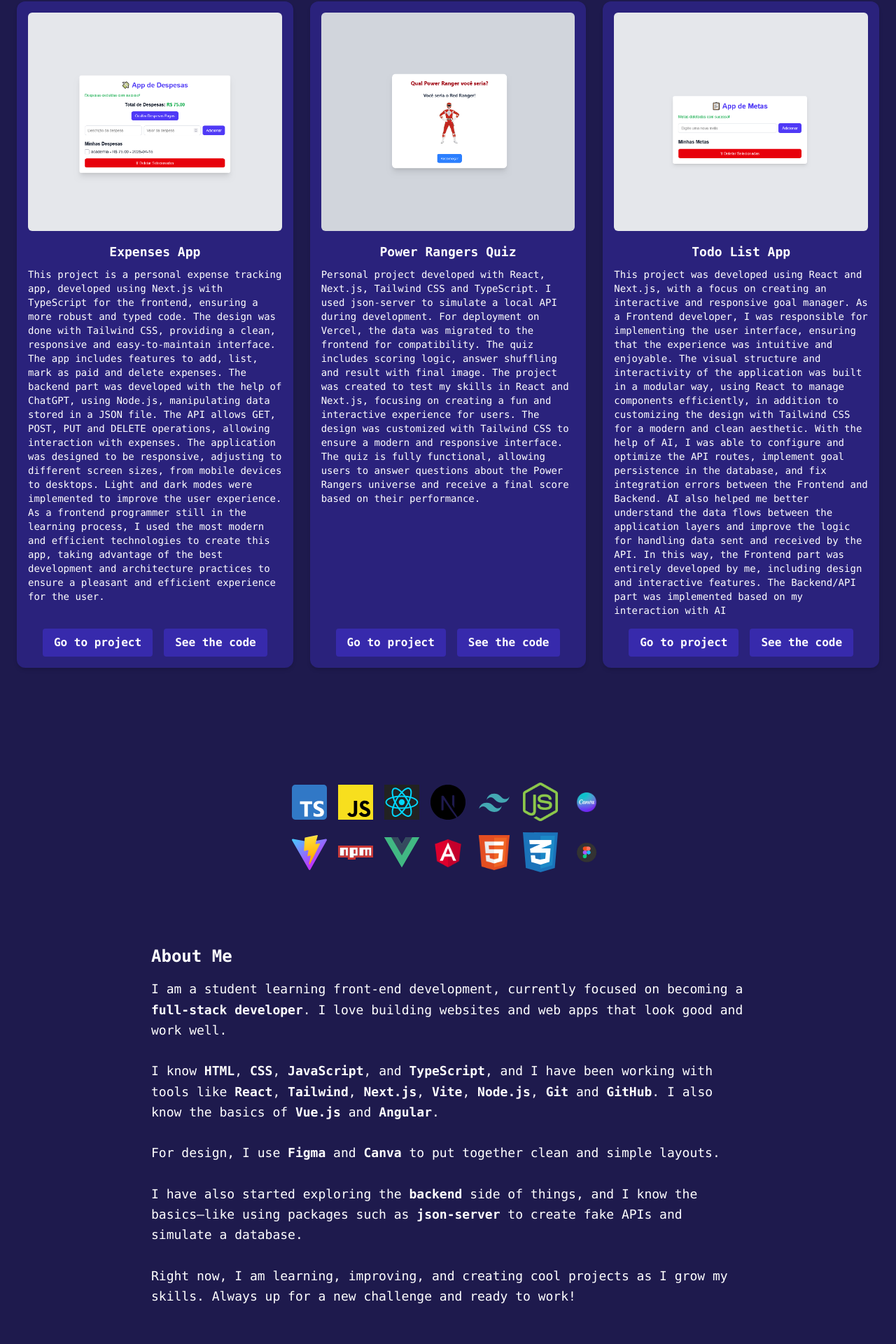
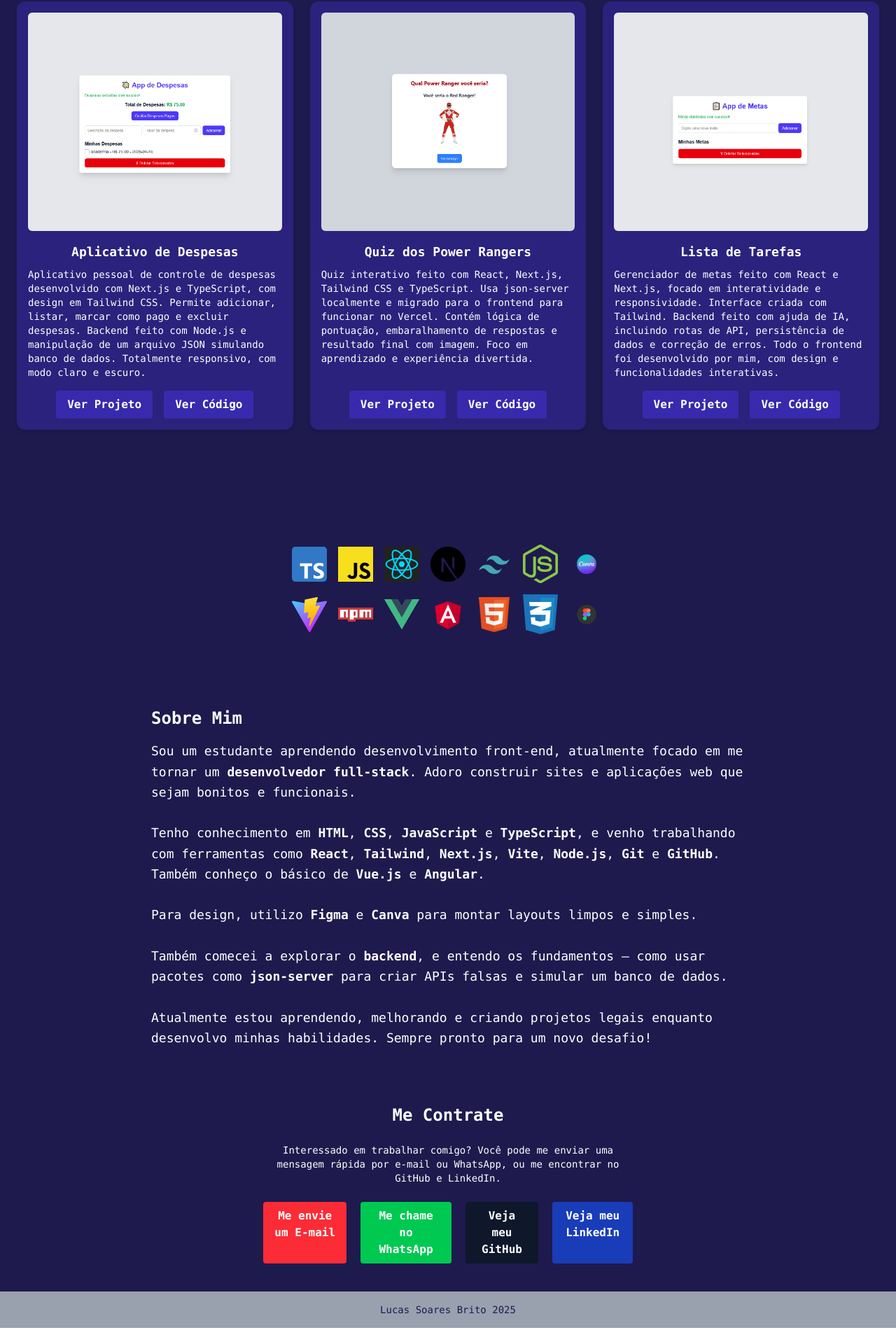
Before and after one commit to Devlusket/lucas-soares-portfolio, a Next.js app: page / in a window 1280 px wide. Shown: the part 821-2741 px from the top of the page at 70% size. After the commit the page ends 2718 px from the top, so only its background shows below. Built offline with nearby package versions, Linux system fonts and the light colour scheme.

Commit message:
atualizado para portugues

```diff
--- a/src/components/About.tsx
+++ b/src/components/About.tsx
@@ -1,13 +1,29 @@
+// export default function About() {
+//   return (
+//     <section className="px-6 py-10 max-w-4xl mx-auto">
+//       <h2 className="text-xl sm:text-2xl font-bold mb-4">About Me</h2>
+//       <p className="text-lg leading-relaxed text-white">
+//         I am a student learning front-end development, currently focused on becoming a <strong>full-stack developer</strong>. I love building websites and web apps that look good and work well.<br /><br />
+//         I know <strong>HTML</strong>, <strong>CSS</strong>, <strong>JavaScript</strong>, and <strong>TypeScript</strong>, and I have been working with tools like <strong>React</strong>, <strong>Tailwind</strong>, <strong>Next.js</strong>, <strong>Vite</strong>, <strong>Node.js</strong>, <strong>Git</strong> and <strong>GitHub</strong>. I also know the basics of <strong>Vue.js</strong> and <strong>Angular</strong>.<br /><br />
+//         For design, I use <strong>Figma</strong> and <strong>Canva</strong> to put together clean and simple layouts.<br /><br />
+//         I have also started exploring the <strong>backend</strong> side of things, and I know the basics—like using packages such as <strong>json-server</strong> to create fake APIs and simulate a database.<br /><br />
+//         Right now, I am learning, improving, and creating cool projects as I grow my skills. Always up for a new challenge and ready to work!
+//       </p>
+//     </section>
+//   );
+// }
+
+
 export default function About() {
   return (
     <section className="px-6 py-10 max-w-4xl mx-auto">
-      <h2 className="text-xl sm:text-2xl font-bold mb-4">About Me</h2>
+      <h2 className="text-xl sm:text-2xl font-bold mb-4">Sobre Mim</h2>
       <p className="text-lg leading-relaxed text-white">
-        I am a student learning front-end development, currently focused on becoming a <strong>full-stack developer</strong>. I love building websites and web apps that look good and work well.<br /><br />
-        I know <strong>HTML</strong>, <strong>CSS</strong>, <strong>JavaScript</strong>, and <strong>TypeScript</strong>, and I have been working with tools like <strong>React</strong>, <strong>Tailwind</strong>, <strong>Next.js</strong>, <strong>Vite</strong>, <strong>Node.js</strong>, <strong>Git</strong> and <strong>GitHub</strong>. I also know the basics of <strong>Vue.js</strong> and <strong>Angular</strong>.<br /><br />
-        For design, I use <strong>Figma</strong> and <strong>Canva</strong> to put together clean and simple layouts.<br /><br />
-        I have also started exploring the <strong>backend</strong> side of things, and I know the basics—like using packages such as <strong>json-server</strong> to create fake APIs and simulate a database.<br /><br />
-        Right now, I am learning, improving, and creating cool projects as I grow my skills. Always up for a new challenge and ready to work!
+        Sou um estudante aprendendo desenvolvimento front-end, atualmente focado em me tornar um <strong>desenvolvedor full-stack</strong>. Adoro construir sites e aplicações web que sejam bonitos e funcionais.<br /><br />
+        Tenho conhecimento em <strong>HTML</strong>, <strong>CSS</strong>, <strong>JavaScript</strong> e <strong>TypeScript</strong>, e venho trabalhando com ferramentas como <strong>React</strong>, <strong>Tailwind</strong>, <strong>Next.js</strong>, <strong>Vite</strong>, <strong>Node.js</strong>, <strong>Git</strong> e <strong>GitHub</strong>. Também conheço o básico de <strong>Vue.js</strong> e <strong>Angular</strong>.<br /><br />
+        Para design, utilizo <strong>Figma</strong> e <strong>Canva</strong> para montar layouts limpos e simples.<br /><br />
+        Também comecei a explorar o <strong>backend</strong>, e entendo os fundamentos — como usar pacotes como <strong>json-server</strong> para criar APIs falsas e simular um banco de dados.<br /><br />
+        Atualmente estou aprendendo, melhorando e criando projetos legais enquanto desenvolvo minhas habilidades. Sempre pronto para um novo desafio!
       </p>
     </section>
   );
--- a/src/components/HireMe.tsx
+++ b/src/components/HireMe.tsx
@@ -1,25 +1,69 @@
-// app/components/HireMe.tsx
+// // app/components/HireMe.tsx
+// export default function HireMe() {
+//   return (
+//     <section id="hireme" className="px-6 py-10 max-w-xl mx-auto text-center">
+//       <h2 className="text-xl sm:text-2xl font-bold mb-6">Hire Me</h2>
+//       <p className="mb-6 text-sm">
+//         Interested in working together? You can send me a quick message by email or WhatsApp, or find me on GitHub and LinkedIn.
+//       </p>
+//       <div className="flex flex-col sm:flex-row gap-5 justify-center">
+//         <a
+//           href="mailto:lucasoaresdev@hotmail.com"
+//           className="bg-red-500 text-white px-4 py-2 rounded font-bold hover:bg-red-600"
+//         >
+//           Send me an Email
+//         </a>
+//         <a
+//           href="https://wa.me/5533984051527" // ex: 55 + DDD + número
+//           target="_blank"
+//           rel="noopener noreferrer"
+//           className="bg-green-500 text-white px-4 py-2 rounded font-bold hover:bg-green-600"
+//         >
+//           Message on WhatsApp
+//         </a>
+//         <a
+//           href="https://github.com/Devlusket"
+//           target="_blank"
+//           rel="noopener noreferrer"
+//           className="bg-slate-900 text-white px-4 py-2 rounded font-bold hover:bg-slate-700"
+//         >
+//          Find me on GitHub
+//         </a>
+//         <a
+//           href="https://www.linkedin.com/in/devlusket/"
+//           target="_blank"
+//           rel="noopener noreferrer"
+//           className="bg-blue-800 text-white px-4 py-2 rounded font-bold hover:bg-blue-600"
+//         >
+//          Here is my LinkedIn
+//         </a>
+//       </div>
+//     </section>
+//   );
+// }
+
+
 export default function HireMe() {
   return (
     <section id="hireme" className="px-6 py-10 max-w-xl mx-auto text-center">
-      <h2 className="text-xl sm:text-2xl font-bold mb-6">Hire Me</h2>
+      <h2 className="text-xl sm:text-2xl font-bold mb-6">Me Contrate</h2>
       <p className="mb-6 text-sm">
-        Interested in working together? You can send me a quick message by email or WhatsApp, or find me on GitHub and LinkedIn.
+        Interessado em trabalhar comigo? Você pode me enviar uma mensagem rápida por e-mail ou WhatsApp, ou me encontrar no GitHub e LinkedIn.
       </p>
       <div className="flex flex-col sm:flex-row gap-5 justify-center">
         <a
           href="mailto:lucasoaresdev@hotmail.com"
           className="bg-red-500 text-white px-4 py-2 rounded font-bold hover:bg-red-600"
         >
-          Send me an Email
+          Me envie um E-mail
         </a>
         <a
-          href="https://wa.me/5533984051527" // ex: 55 + DDD + número
+          href="https://wa.me/5533984051527"
           target="_blank"
           rel="noopener noreferrer"
           className="bg-green-500 text-white px-4 py-2 rounded font-bold hover:bg-green-600"
         >
-          Message on WhatsApp
+          Me chame no WhatsApp
         </a>
         <a
           href="https://github.com/Devlusket"
@@ -27,7 +71,7 @@ export default function HireMe() {
           rel="noopener noreferrer"
           className="bg-slate-900 text-white px-4 py-2 rounded font-bold hover:bg-slate-700"
         >
-         Find me on GitHub
+          Veja meu GitHub
         </a>
         <a
           href="https://www.linkedin.com/in/devlusket/"
@@ -35,7 +79,7 @@ export default function HireMe() {
           rel="noopener noreferrer"
           className="bg-blue-800 text-white px-4 py-2 rounded font-bold hover:bg-blue-600"
         >
-         Here is my LinkedIn
+          Veja meu LinkedIn
         </a>
       </div>
     </section>
--- a/src/components/Projects.tsx
+++ b/src/components/Projects.tsx
@@ -1,71 +1,146 @@
+// // export default function Projects() {
+// //   const projects = [1, 2, 3];
+
+// //   return (
+// //     <section id="projects" className="px-6 py-10 text-center">
+// //       <h2 className="text-xl sm:text-2xl font-bold mb-8 text-white">
+// //         Here are some of my most recent projects
+// //       </h2>
+// //       <div className="bg-gray-500 rounded-lg p-2 mb-4 justify-center">
+// //       <div className="grid grid-cols-1 md:grid-cols-3 gap-6">
+// //         {projects.map((project) => (
+// //           <div key={project} className="bg-header text-white p-4 rounded-xl">
+// //             <div className="bg-black h-72 rounded-md mb-4" />
+// //             <h3 className="text-lg font-bold mb-2">project {project}</h3>
+// //             <p className="text-base">
+// //               Lorem ipsum dolor sit amet, consectetur adipiscing elit. Praesent suscipit. Lorem ipsum dolor sit amet consectetur adipisicing elit. Debitis, inventore. Doloribus, adipisci ad? Doloribus corrupti reiciendis quis debitis, ducimus odio incidunt, doloremque eum cupiditate laborum nam iure eveniet inventore ut! Lorem ipsum dolor sit amet consectetur adipisicing elit. Sapiente laborum autem fugit architecto necessitatibus dolor reiciendis quo reprehenderit voluptatum impedit, unde accusamus, perferendis distinctio nobis alias voluptate quia optio eum.
+// //             </p>
+// //             <div className="flex flex-col sm:flex-row gap-4 justify-center pt-4">
+// //         <a
+// //           href="https://www.linkedin.com/in/devlusket/"
+// //           target="_blank"
+// //           rel="noopener noreferrer"
+// //           className="bg-indigo-800 text-white px-4 py-2 rounded font-bold hover:bg-indigo-700"
+// //         >
+// //          Go to project
+// //         </a>
+// //         <a
+// //           href="https://www.linkedin.com/in/devlusket/"
+// //           target="_blank"
+// //           rel="noopener noreferrer"
+// //           className="bg-indigo-800 text-white px-4 py-2 rounded font-bold hover:bg-indigo-700"
+// //         >
+// //          See the code
+// //         </a>
+// //             </div>
+// //           </div>
+// //         ))}
+// //       </div>
+// //       </div>
+// //     </section>
+// //   );
+// // }
+
 // export default function Projects() {
-//   const projects = [1, 2, 3];
+//   const projects = [
+//     {
+//       id: 1,
+//       title: "Expenses App",
+//       description:
+//         "This project is a personal expense tracking app, developed using Next.js with TypeScript for the frontend, ensuring a more robust and typed code. The design was done with Tailwind CSS, providing a clean, responsive and easy-to-maintain interface. The app includes features to add, list, mark as paid and delete expenses. The backend part was developed with the help of ChatGPT, using Node.js, manipulating data stored in a JSON file. The API allows GET, POST, PUT and DELETE operations, allowing interaction with expenses. The application was designed to be responsive, adjusting to different screen sizes, from mobile devices to desktops. Light and dark modes were implemented to improve the user experience. As a frontend programmer still in the learning process, I used the most modern and efficient technologies to create this app, taking advantage of the best development and architecture practices to ensure a pleasant and efficient experience for the user.",
+//       image: "/images/despesasv2.png",
+//       liveUrl: "https://expenses-app-project.vercel.app/",
+//       codeUrl: "https://github.com/Devlusket/expenses-project",
+//     },
+//     {
+//       id: 2,
+//       title: "Power Rangers Quiz",
+//       description:
+//         "Personal project developed with React, Next.js, Tailwind CSS and TypeScript. I used json-server to simulate a local API during development. For deployment on Vercel, the data was migrated to the frontend for compatibility. The quiz includes scoring logic, answer shuffling and result with final image. The project was created to test my skills in React and Next.js, focusing on creating a fun and interactive experience for users. The design was customized with Tailwind CSS to ensure a modern and responsive interface. The quiz is fully functional, allowing users to answer questions about the Power Rangers universe and receive a final score based on their performance. ",
+//       image: "/images/powerrangers.png",
+//       liveUrl: "https://powerrangersquiz.vercel.app/",
+//       codeUrl: "https://github.com/Devlusket/pr-quiz-ts-next-project",
+//     },
+//     {
+//       id: 3,
+//       title: "Todo List App",
+//       description:
+//         "This project was developed using React and Next.js, with a focus on creating an interactive and responsive goal manager. As a Frontend developer, I was responsible for implementing the user interface, ensuring that the experience was intuitive and enjoyable. The visual structure and interactivity of the application was built in a modular way, using React to manage components efficiently, in addition to customizing the design with Tailwind CSS for a modern and clean aesthetic. With the help of AI, I was able to configure and optimize the API routes, implement goal persistence in the database, and fix integration errors between the Frontend and Backend. AI also helped me better understand the data flows between the application layers and improve the logic for handling data sent and received by the API. In this way, the Frontend part was entirely developed by me, including design and interactive features. The Backend/API part was implemented based on my interaction with AI",
+//       image: "/images/metas.png",
+//       liveUrl: "https://todo-list-two-pi-38.vercel.app/",
+//       codeUrl: "https://github.com/Devlusket/todo-list-v3-project",
+//     },
+//   ];
 
 //   return (
-//     <section id="projects" className="px-6 py-10 text-center">
+//     <section id="projects" className="px-6 py-25 text-center">
 //       <h2 className="text-xl sm:text-2xl font-bold mb-8 text-white">
 //         Here are some of my most recent projects
 //       </h2>
-//       <div className="bg-gray-500 rounded-lg p-2 mb-4 justify-center">
 //       <div className="grid grid-cols-1 md:grid-cols-3 gap-6">
 //         {projects.map((project) => (
-//           <div key={project} className="bg-header text-white p-4 rounded-xl">
-//             <div className="bg-black h-72 rounded-md mb-4" />
-//             <h3 className="text-lg font-bold mb-2">project {project}</h3>
-//             <p className="text-base">
-//               Lorem ipsum dolor sit amet, consectetur adipiscing elit. Praesent suscipit. Lorem ipsum dolor sit amet consectetur adipisicing elit. Debitis, inventore. Doloribus, adipisci ad? Doloribus corrupti reiciendis quis debitis, ducimus odio incidunt, doloremque eum cupiditate laborum nam iure eveniet inventore ut! Lorem ipsum dolor sit amet consectetur adipisicing elit. Sapiente laborum autem fugit architecto necessitatibus dolor reiciendis quo reprehenderit voluptatum impedit, unde accusamus, perferendis distinctio nobis alias voluptate quia optio eum.
-//             </p>
-//             <div className="flex flex-col sm:flex-row gap-4 justify-center pt-4">
-//         <a
-//           href="https://www.linkedin.com/in/devlusket/"
-//           target="_blank"
-//           rel="noopener noreferrer"
-//           className="bg-indigo-800 text-white px-4 py-2 rounded font-bold hover:bg-indigo-700"
-//         >
-//          Go to project
-//         </a>
-//         <a
-//           href="https://www.linkedin.com/in/devlusket/"
-//           target="_blank"
-//           rel="noopener noreferrer"
-//           className="bg-indigo-800 text-white px-4 py-2 rounded font-bold hover:bg-indigo-700"
-//         >
-//          See the code
-//         </a>
+//           <div
+//             key={project.id}
+//             className=" bg-indigo-800/50 text-white p-4 rounded-xl shadow-md flex flex-col"
+//           >
+//             <img
+//               src={project.image}
+//               alt={project.title}
+//               className="h-78 object-cover rounded-md mb-4"
+//             />
+//             <h3 className="text-lg font-bold mb-2">{project.title}</h3>
+//             <p className="text-sm text-left">{project.description}</p>
+//             <div className="flex flex-col sm:flex-row gap-4 justify-center pt-4 mt-auto">
+//               <a
+//                 href={project.liveUrl}
+//                 target="_blank"
+//                 rel="noopener noreferrer"
+//                 className="bg-indigo-800 text-white px-4 py-2 rounded font-bold hover:bg-indigo-700"
+//               >
+//                 Go to project
+//               </a>
+//               <a
+//                 href={project.codeUrl}
+//                 target="_blank"
+//                 rel="noopener noreferrer"
+//                 className="bg-indigo-800 text-white px-4 py-2 rounded font-bold hover:bg-indigo-700"
+//               >
+//                 See the code
+//               </a>
 //             </div>
 //           </div>
 //         ))}
-//       </div>
 //       </div>
 //     </section>
 //   );
 // }
 
+
 export default function Projects() {
   const projects = [
     {
       id: 1,
-      title: "Expenses App",
+      title: "Aplicativo de Despesas",
       description:
-        "This project is a personal expense tracking app, developed using Next.js with TypeScript for the frontend, ensuring a more robust and typed code. The design was done with Tailwind CSS, providing a clean, responsive and easy-to-maintain interface. The app includes features to add, list, mark as paid and delete expenses. The backend part was developed with the help of ChatGPT, using Node.js, manipulating data stored in a JSON file. The API allows GET, POST, PUT and DELETE operations, allowing interaction with expenses. The application was designed to be responsive, adjusting to different screen sizes, from mobile devices to desktops. Light and dark modes were implemented to improve the user experience. As a frontend programmer still in the learning process, I used the most modern and efficient technologies to create this app, taking advantage of the best development and architecture practices to ensure a pleasant and efficient experience for the user.",
+        "Aplicativo pessoal de controle de despesas desenvolvido com Next.js e TypeScript, com design em Tailwind CSS. Permite adicionar, listar, marcar como pago e excluir despesas. Backend feito com Node.js e manipulação de um arquivo JSON simulando banco de dados. Totalmente responsivo, com modo claro e escuro.",
       image: "/images/despesasv2.png",
       liveUrl: "https://expenses-app-project.vercel.app/",
       codeUrl: "https://github.com/Devlusket/expenses-project",
     },
     {
       id: 2,
-      title: "Power Rangers Quiz",
+      title: "Quiz dos Power Rangers",
       description:
-        "Personal project developed with React, Next.js, Tailwind CSS and TypeScript. I used json-server to simulate a local API during development. For deployment on Vercel, the data was migrated to the frontend for compatibility. The quiz includes scoring logic, answer shuffling and result with final image. The project was created to test my skills in React and Next.js, focusing on creating a fun and interactive experience for users. The design was customized with Tailwind CSS to ensure a modern and responsive interface. The quiz is fully functional, allowing users to answer questions about the Power Rangers universe and receive a final score based on their performance. ",
+        "Quiz interativo feito com React, Next.js, Tailwind CSS e TypeScript. Usa json-server localmente e migrado para o frontend para funcionar no Vercel. Contém lógica de pontuação, embaralhamento de respostas e resultado final com imagem. Foco em aprendizado e experiência divertida.",
       image: "/images/powerrangers.png",
       liveUrl: "https://powerrangersquiz.vercel.app/",
       codeUrl: "https://github.com/Devlusket/pr-quiz-ts-next-project",
     },
     {
       id: 3,
-      title: "Todo List App",
+      title: "Lista de Tarefas",
       description:
-        "This project was developed using React and Next.js, with a focus on creating an interactive and responsive goal manager. As a Frontend developer, I was responsible for implementing the user interface, ensuring that the experience was intuitive and enjoyable. The visual structure and interactivity of the application was built in a modular way, using React to manage components efficiently, in addition to customizing the design with Tailwind CSS for a modern and clean aesthetic. With the help of AI, I was able to configure and optimize the API routes, implement goal persistence in the database, and fix integration errors between the Frontend and Backend. AI also helped me better understand the data flows between the application layers and improve the logic for handling data sent and received by the API. In this way, the Frontend part was entirely developed by me, including design and interactive features. The Backend/API part was implemented based on my interaction with AI",
+        "Gerenciador de metas feito com React e Next.js, focado em interatividade e responsividade. Interface criada com Tailwind. Backend feito com ajuda de IA, incluindo rotas de API, persistência de dados e correção de erros. Todo o frontend foi desenvolvido por mim, com design e funcionalidades interativas.",
       image: "/images/metas.png",
       liveUrl: "https://todo-list-two-pi-38.vercel.app/",
       codeUrl: "https://github.com/Devlusket/todo-list-v3-project",
@@ -75,13 +150,13 @@ export default function Projects() {
   return (
     <section id="projects" className="px-6 py-25 text-center">
       <h2 className="text-xl sm:text-2xl font-bold mb-8 text-white">
-        Here are some of my most recent projects
+        Aqui estão alguns dos meus projetos mais recentes
       </h2>
       <div className="grid grid-cols-1 md:grid-cols-3 gap-6">
         {projects.map((project) => (
           <div
             key={project.id}
-            className=" bg-indigo-800/50 text-white p-4 rounded-xl shadow-md flex flex-col"
+            className="bg-indigo-800/50 text-white p-4 rounded-xl shadow-md flex flex-col"
           >
             <img
               src={project.image}
@@ -97,7 +172,7 @@ export default function Projects() {
                 rel="noopener noreferrer"
                 className="bg-indigo-800 text-white px-4 py-2 rounded font-bold hover:bg-indigo-700"
               >
-                Go to project
+                Ver Projeto
               </a>
               <a
                 href={project.codeUrl}
@@ -105,7 +180,7 @@ export default function Projects() {
                 rel="noopener noreferrer"
                 className="bg-indigo-800 text-white px-4 py-2 rounded font-bold hover:bg-indigo-700"
               >
-                See the code
+                Ver Código
               </a>
             </div>
           </div>
```
Also changed, not shown: src/components/Header.tsx (+46 -12 lines), src/components/Hero.tsx (+25 -3 lines).
